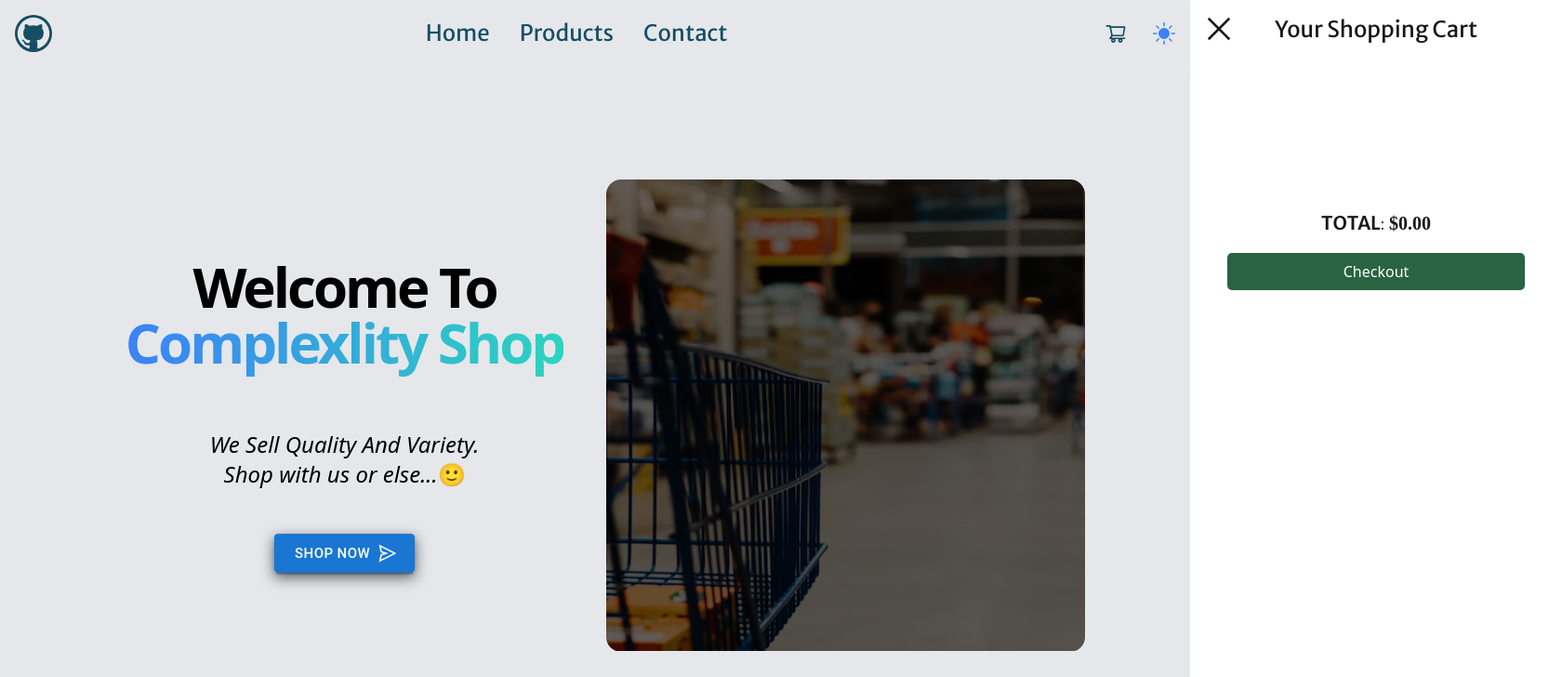
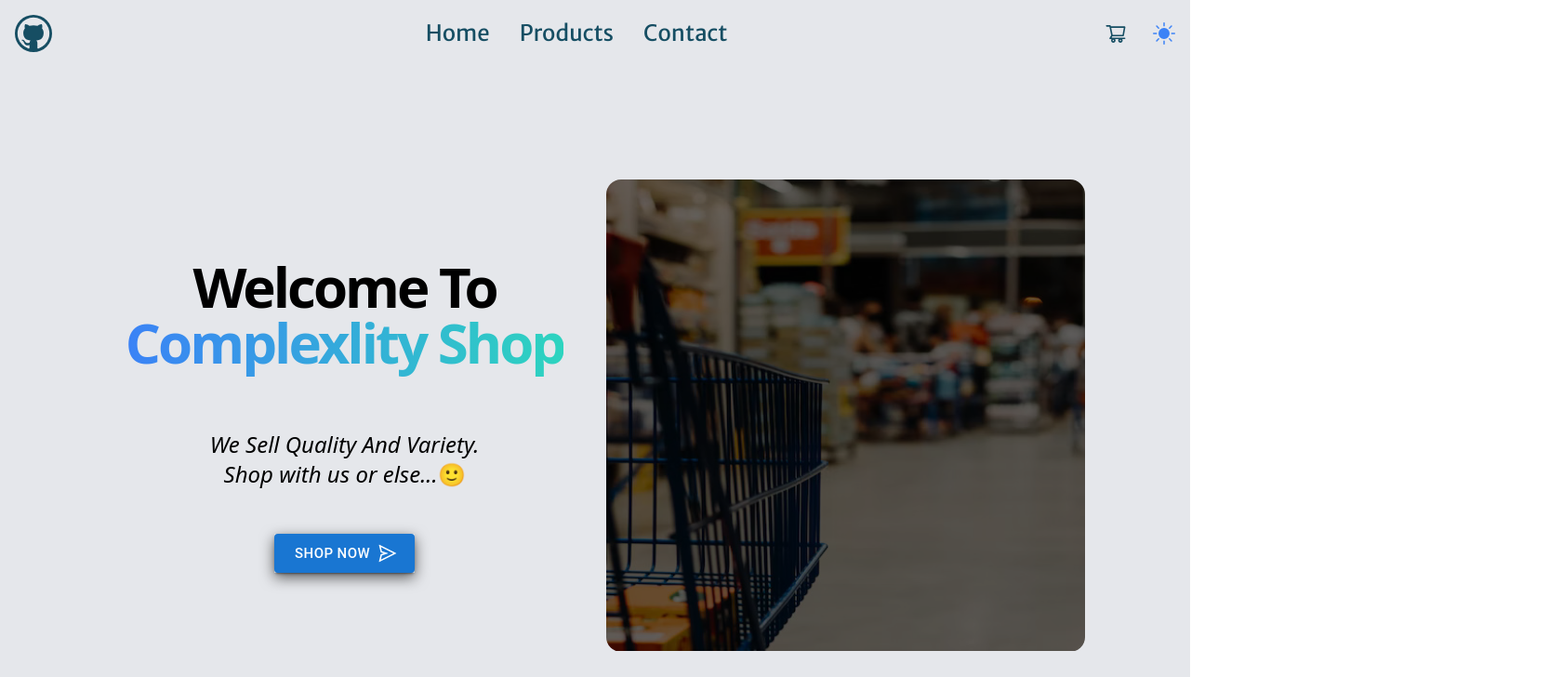
Before and after one commit to Complexlity/eCommerce-site, a React (Vite) app: page / in a window 1280 px wide. Shown: the top 728 px of the page at 93% size, 1680 px wide, since content can reach past the window. Built offline with nearby package versions, Linux system fonts and the light colour scheme; a web font is replaced by a local one.

Commit message:
Remove horizontal scroll on smaller devices

```diff
--- a/src/components/Cart.tsx
+++ b/src/components/Cart.tsx
@@ -14,8 +14,12 @@
   );
 
   const dispatch = useDispatch();
+  document.body.addEventListener("touchstart", function (e) {
+    e.preventDefault();
+  });
   const body = document.querySelector("body")!;
-  body.style.overflow = overlay ? "hidden" : "auto";
+  body.style.overflowX = "hidden";
+  body.style.overflowY = overlay ? "hidden" : "auto";
   const divStyle = overlay ? "open" : "closed";
 
   function alertUser(): void {
--- a/src/index.css
+++ b/src/index.css
@@ -1,6 +1,14 @@
 @tailwind base;
 @tailwind components;
 @tailwind utilities;
+
+html,
+body {
+  overflow-x: hidden;
+}
+body {
+  position: relative;
+}
 
 @font-face {
   font-family: pricesFont;
```
